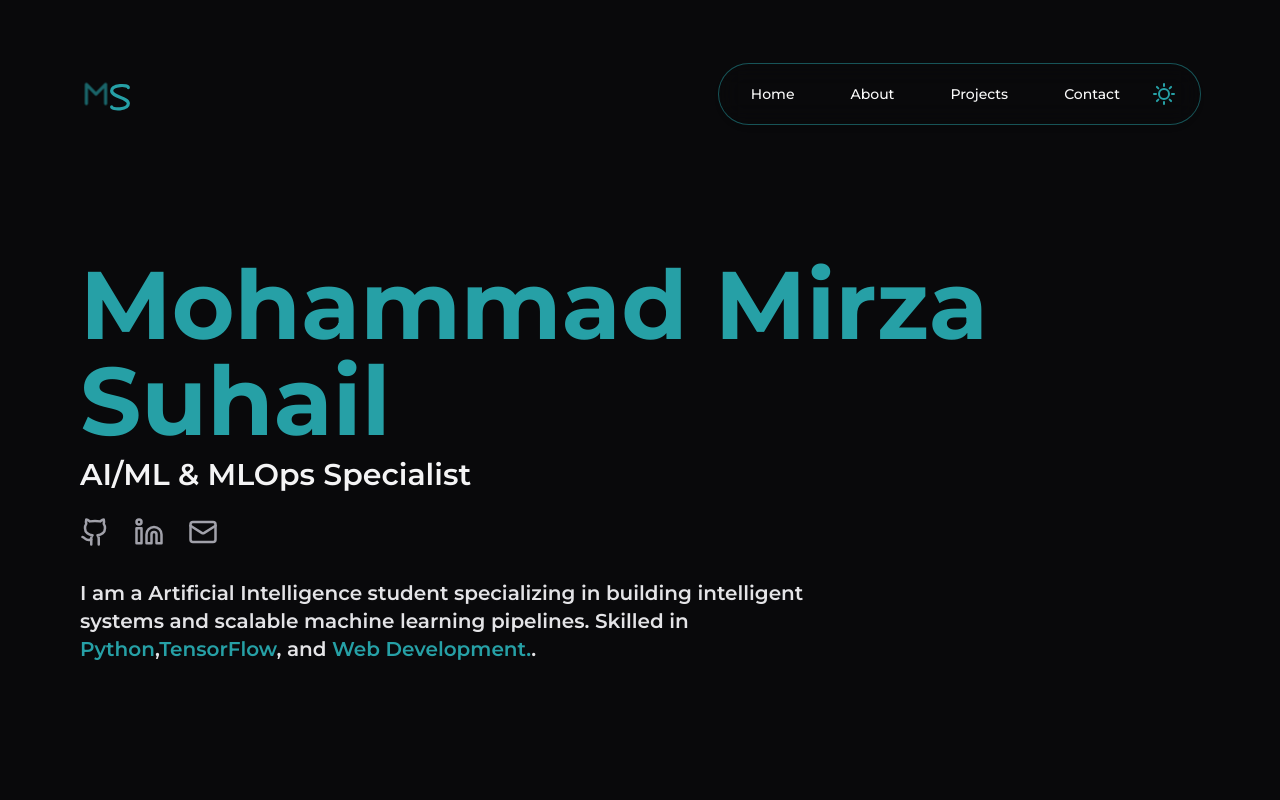
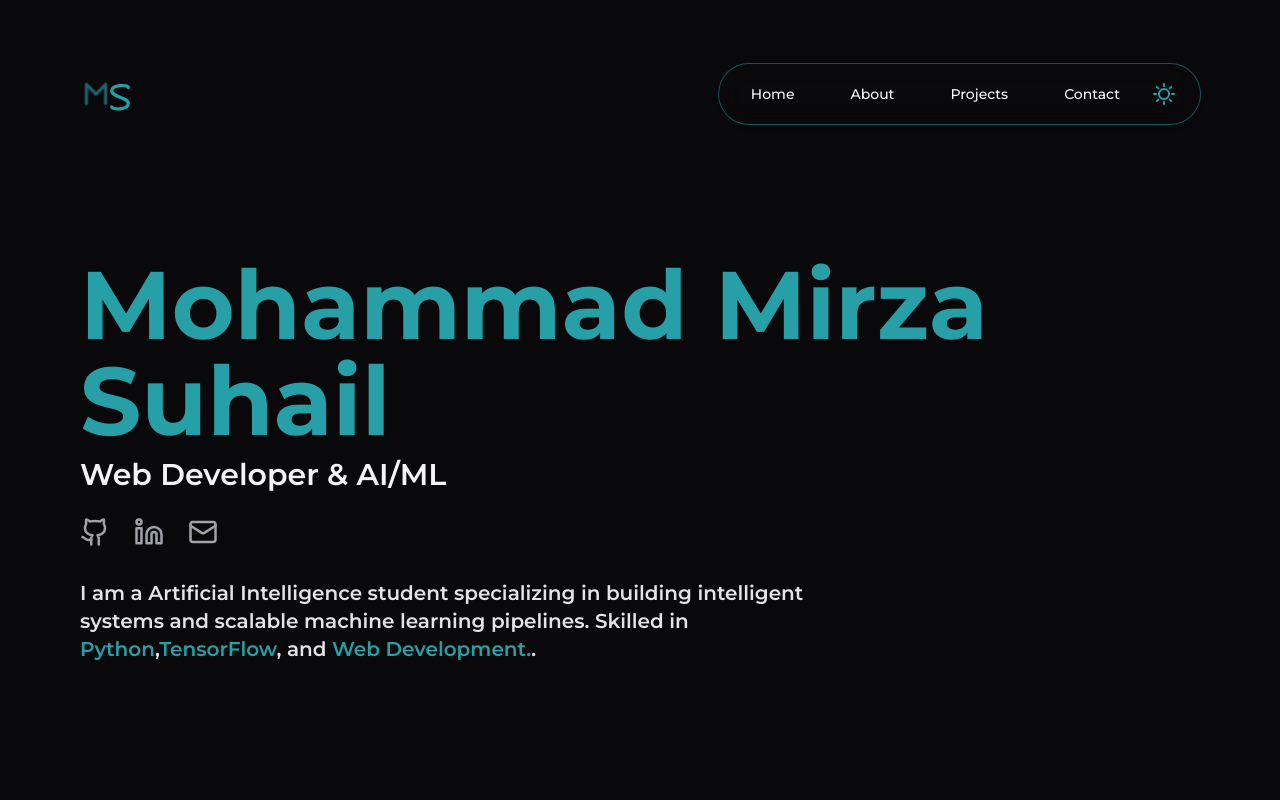
Before and after one commit to mirzasuhail/mirzasuhailPortfolio, a Next.js app: page / in a window 1280 px wide. Shown: the top 800 px of the page. Built offline with nearby package versions, Linux system fonts and the light colour scheme.

Commit message:
Update Role

```diff
--- a/src/components/landing-hero.tsx
+++ b/src/components/landing-hero.tsx
@@ -39,7 +39,7 @@ export default function LandingHero() {
                 Mohammad Mirza Suhail
               </h1>
               <span className="text-xl font-semibold text-zinc-900 dark:text-zinc-100 md:text-3xl">
-                AI/ML & MLOps Specialist
+                Web Developer & AI/ML
               </span>
 
               {/* Social Handles Section */}
```
